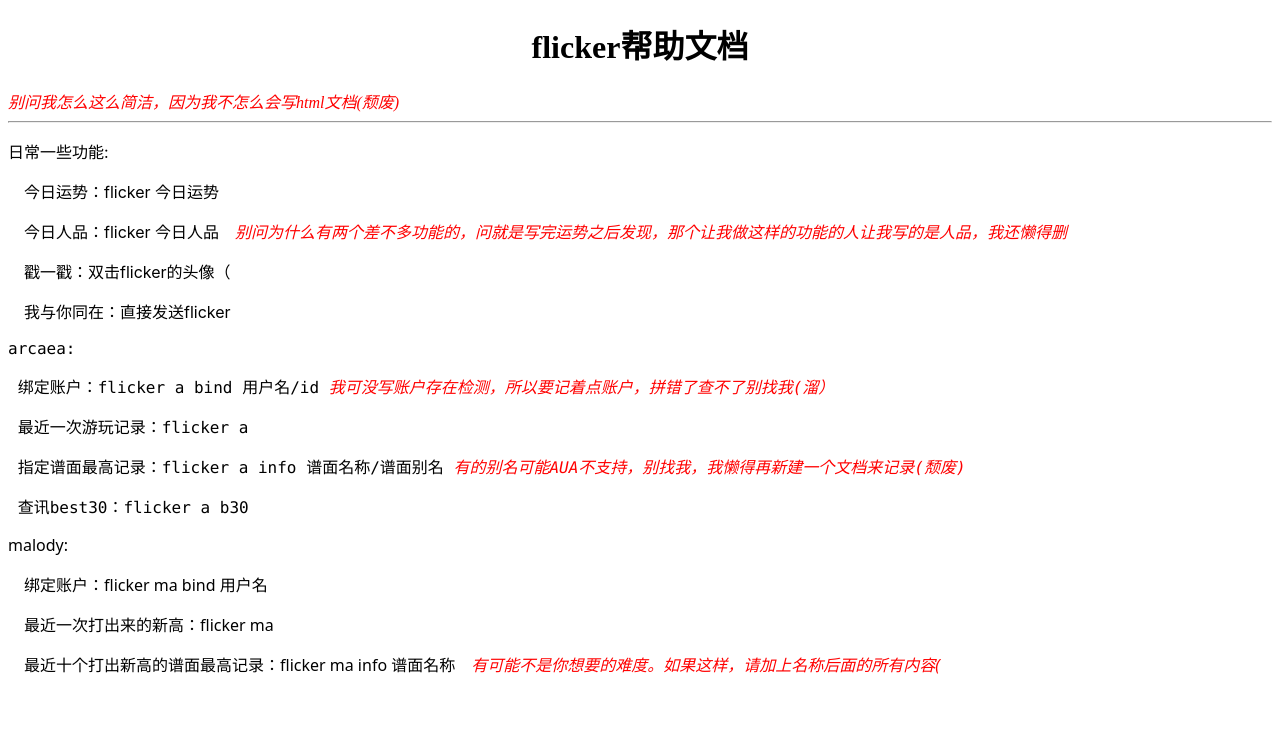
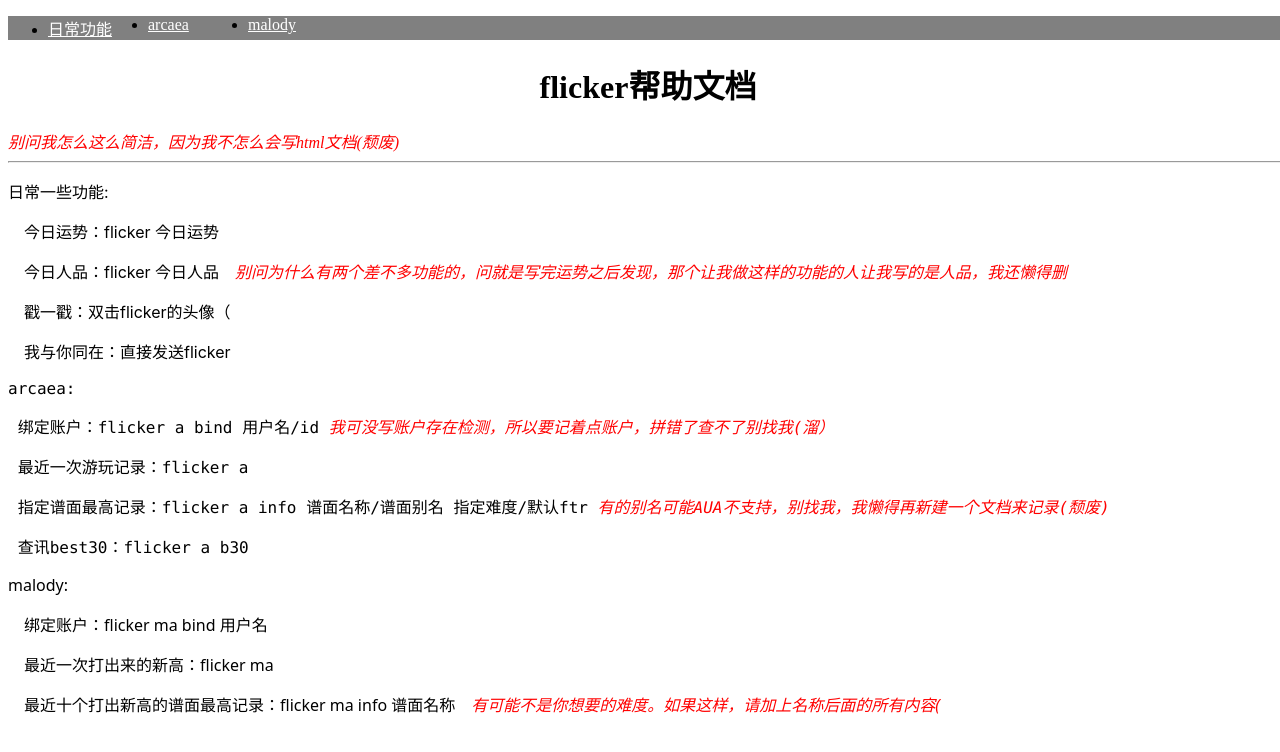
Before and after one commit to QyuJ123456/QyuJ123456.github.io, a plain HTML site: page index.html in a window 1280 px wide. Drawn offline with Linux system fonts and the light colour scheme.

Commit message:
flicker help

```diff
--- a/index.html
+++ b/index.html
@@ -3,33 +3,61 @@
 <head>
     <meta charset="UTF-8">
     <title>flicker的帮助文档</title>
-    <style type="text/css">
+    <style>
         em.important{color:red;}
+        li{
+            float: left;
+        }
+        .a1{
+            display: block;
+            width: 100px;
+            color: white;
+        }
+        ul{
+            position: fixed;
+            top: 0;
+            width: 100%;
+            background-color: grey;
+        }
+        .div1{
+            position: absolute;
+            top: 5%;
+            width: 100%;
+        }
     </style>
 </head>
 <body>
+    <div>
+        <ul>
+            <li><a href="#rc" class="a1">日常功能</a></li>
+            <li><a href="#arcaea" class="a1">arcaea</a></li>
+            <li><a href="#malody" class="a1">malody</a></li>
+        </ul>
+    </div>
+    <div class="div1">
         <h1 style="text-align: center;">flicker帮助文档</h1>
         <em class="important">别问我怎么这么简洁，因为我不怎么会写html文档(颓废)</em>
         <hr />
         <div style="font-family: -apple-system,system-ui">
-        <p>日常一些功能:</p>
+            <p><a id="rc">日常一些功能:</a></p>
             <p>&emsp;今日运势：flicker 今日运势</p>
             <p>&emsp;今日人品：flicker 今日人品<em class="important">&emsp;别问为什么有两个差不多功能的，问就是写完运势之后发现，那个让我做这样的功能的人让我写的是人品，我还懒得删</em></p>
             <p>&emsp;戳一戳：双击flicker的头像（</p>
             <p>&emsp;我与你同在：直接发送flicker</p>
         </div>
         <div style="font-family: Consolas,system-ui">
-        <p>arcaea:</p>
+            <p><a id="arcaea">arcaea:</a></p>
             <p>&emsp;绑定账户：flicker a bind 用户名/id<em class="important">&emsp;我可没写账户存在检测，所以要记着点账户，拼错了查不了别找我(溜）</em></p>
             <p>&emsp;最近一次游玩记录：flicker a</p>
-        <p>&emsp;指定谱面最高记录：flicker a info 谱面名称/谱面别名<em class="important">&emsp;有的别名可能AUA不支持，别找我，我懒得再新建一个文档来记录(颓废)</em></p>
+            <p>&emsp;指定谱面最高记录：flicker a info 谱面名称/谱面别名 指定难度/默认ftr<em class="important">&emsp;有的别名可能AUA不支持，别找我，我懒得再新建一个文档来记录(颓废)</em></p>
             <p>&emsp;查讯best30：flicker a b30</p>
         </div>
         <div style="font-family: Century,system-ui">
-        <p>malody:</p>
+            <p><a id="malody">malody:</a></p>
             <p>&emsp;绑定账户：flicker ma bind 用户名</p>
             <p>&emsp;最近一次打出来的新高：flicker ma</p>
             <p>&emsp;最近十个打出新高的谱面最高记录：flicker ma info 谱面名称<em class="important">&emsp;有可能不是你想要的难度。如果这样，请加上名称后面的所有内容(</em></p>
         </div>
+    </div>
 </body>
 </html>
```
Lines whose indentation alone changed are shown as unchanged.
